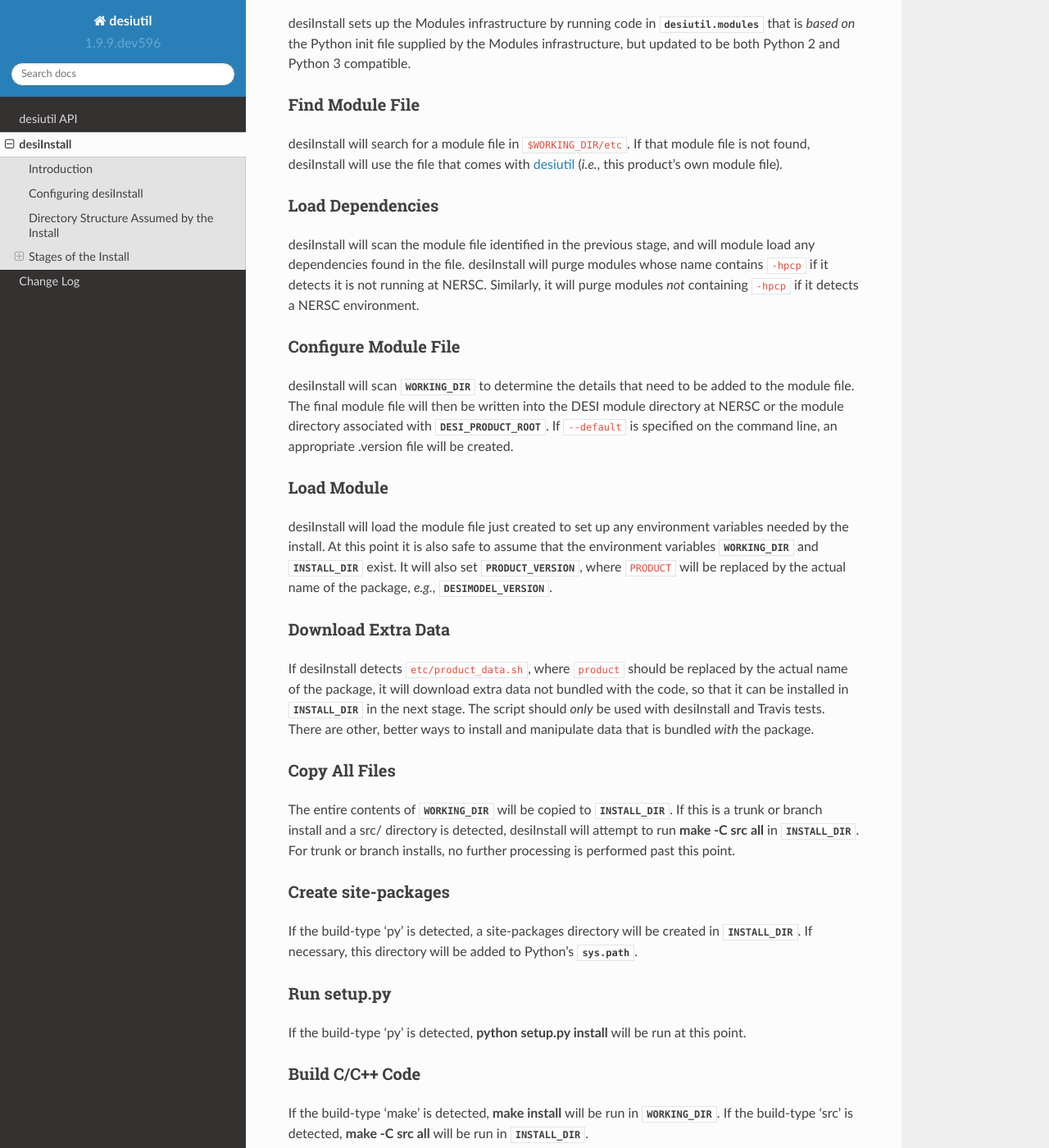
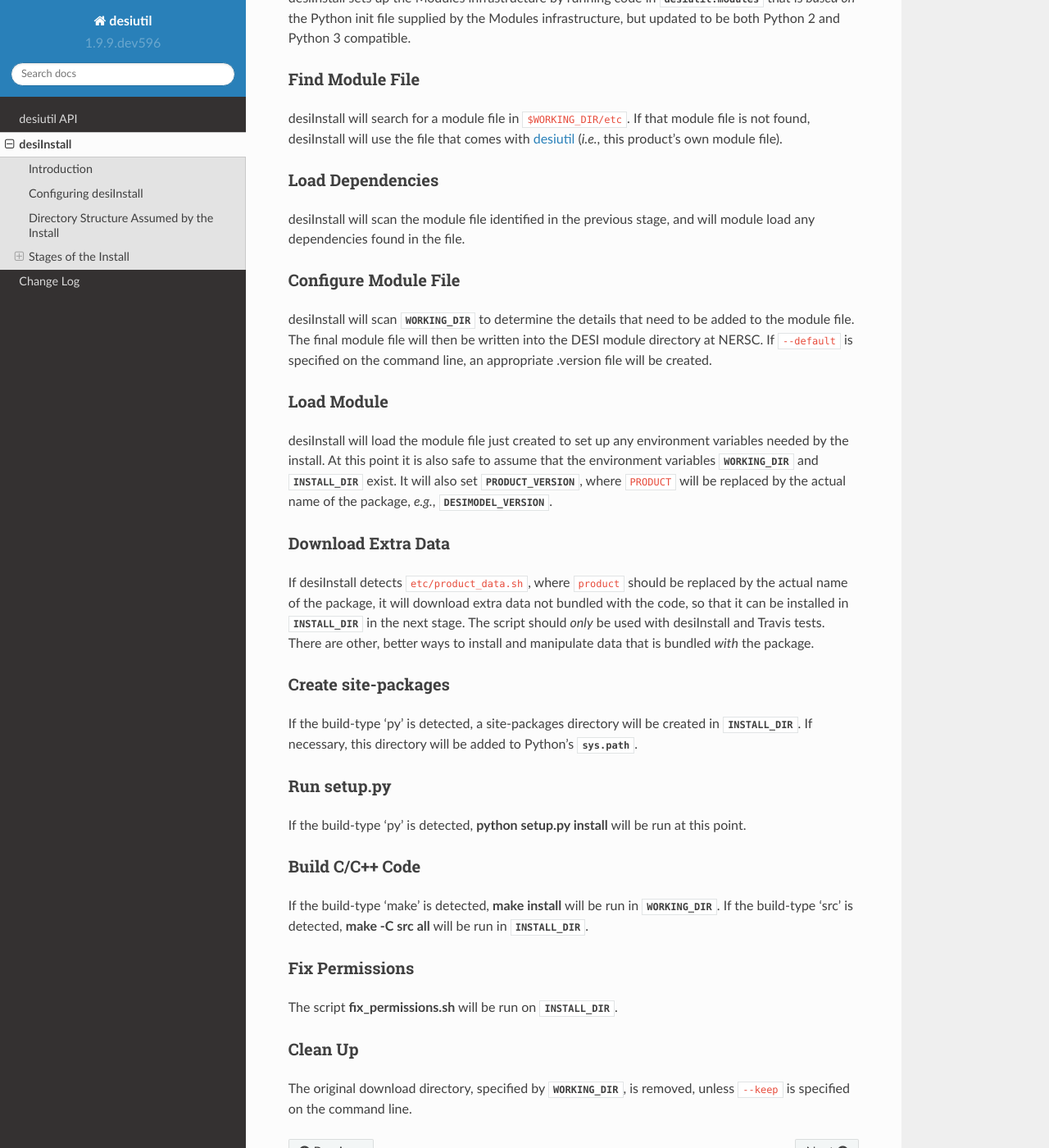
Before and after one commit to desihub/desiutil, a Sphinx documentation site: the page built from doc/desiInstall.rst, in a window 1280 px wide and 1400 px high, scrolled down 5676 px. Shown: the whole window at 82% size. Built offline with Sphinx 7.4.7 and the Read the Docs theme 2.0.0, drawn with Linux system fonts in a browser that asks for light colours; some of the changed text lies outside the part shown.

Commit message:
update docs and tests to reflect NERSC-only

````diff
--- a/doc/changes.rst
+++ b/doc/changes.rst
@@ -5,7 +5,8 @@
 1.9.10 (unreleased)
 -------------------
 
-* No changes yet.
+* Remove support for :command:`desiInstall` in environments other than
+  NERSC.
 
 1.9.9 (2017-12-20)
 ------------------
@@ -39,7 +40,7 @@
 * Fixed bugs that could cause bricks to be slightly too big, and that
   incorrectly special-cased the north pole with brick sizes that don't
   evenly divide 180 degrees (PR `#84`_).
-* Adds ``return_grid_data``` option to :func:``desiutil.plots.plot_sky_binned``
+* Adds ``return_grid_data`` option to :func:`desiutil.plots.plot_sky_binned`
   (PR `#85`_).
 * Added tests of :mod:`desiutil.sklearn` (PR `#86`_).
 
--- a/doc/desiInstall.rst
+++ b/doc/desiInstall.rst
@@ -51,9 +51,10 @@
 
 Environment variables that strongly affect the behavior of desiInstall.
 
-:envvar:`DESI_PRODUCT_ROOT`
-    This variable is used to determine the path to DESI software when
-    desiInstall is *not* run at NERSC.
+:envvar:`DESICONDA`
+    This variable contains the path to the DESI+Anaconda infrastructure.
+:envvar:`DESICONDA_VERSION`
+    This variable should contain the version of the DESI+Anaconda infrastructure.
 :envvar:`DESIUTIL`
     This variable contains the path to the installed version of desiutil_.
     It is needed to find the ``etc/desiutil.module`` file.
@@ -118,8 +119,7 @@
 do this yourself, if your system does not already have this.
 
 For the purposes of this section, we define ``$product_root`` as the
-directory that desiInstall will be writing to.  This directory could be the
-same as :envvar:`DESI_PRODUCT_ROOT`, but for standard NERSC installs it
+directory that desiInstall will be writing to.  For standard NERSC installs it
 defaults to a pre-defined value. ``$product_root`` may contain the following
 directories:
 
@@ -238,9 +238,6 @@
 Note that to support KNL (`Knights Landing`_) versions of desiconda_,
 the ``--knl`` option must be passed to :command:`desiInstall`.
 
-At other locations, the user must set the environment variable
-:envvar:`DESI_PRODUCT_ROOT` to point to the equivalent directory.
-
 The actual install directory is determined by appending ``/code/product/verson``
 to the combining the top-level directory listed above.
 
@@ -271,19 +268,15 @@
 -----------------
 
 desiInstall will scan the module file identified in the previous stage, and
-will module load any dependencies found in the file.  desiInstall will
-purge modules whose name contains ``-hpcp`` if it detects it is not running
-at NERSC.  Similarly, it will purge modules *not* containing ``-hpcp`` if
-it detects a NERSC environment.
+will module load any dependencies found in the file.
 
 Configure Module File
 ---------------------
 
 desiInstall will scan :envvar:`WORKING_DIR` to determine the details that need
 to be added to the module file.  The final module file will then be written
-into the DESI module directory at NERSC or the module directory associated
-with :envvar:`DESI_PRODUCT_ROOT`.  If ``--default`` is specified on the command
-line, an appropriate .version file will be created.
+into the DESI module directory at NERSC.  If ``--default`` is specified
+on the command line, an appropriate .version file will be created.
 
 Load Module
 -----------
@@ -303,15 +296,6 @@
 :envvar:`INSTALL_DIR` in the next stage.  The script should *only* be used
 with desiInstall and Travis tests.  There are other, better ways to
 install and manipulate data that is bundled *with* the package.
-
-Copy All Files
---------------
-
-The entire contents of :envvar:`WORKING_DIR` will be copied to :envvar:`INSTALL_DIR`.
-If this is a trunk or branch install and a src/ directory is detected,
-desiInstall will attempt to run :command:`make -C src all` in :envvar:`INSTALL_DIR`.
-For trunk or branch installs, no further processing is performed past this
-point.
 
 Create site-packages
 --------------------
@@ -333,12 +317,10 @@
 :envvar:`WORKING_DIR`.  If the build-type 'src' is detected, :command:`make -C src all`
 will be run in :envvar:`INSTALL_DIR`.
 
-Cross Install
--------------
+Fix Permissions
+---------------
 
-If the ``--cross-install`` option is specified, and the NERSC environment is
-detected, symlinks will be created to make the package available on all
-NERSC platforms.
+The script :command:`fix_permissions.sh` will be run on :envvar:`INSTALL_DIR`.
 
 Clean Up
 --------
````
Also changed, not shown: 2 other files.
